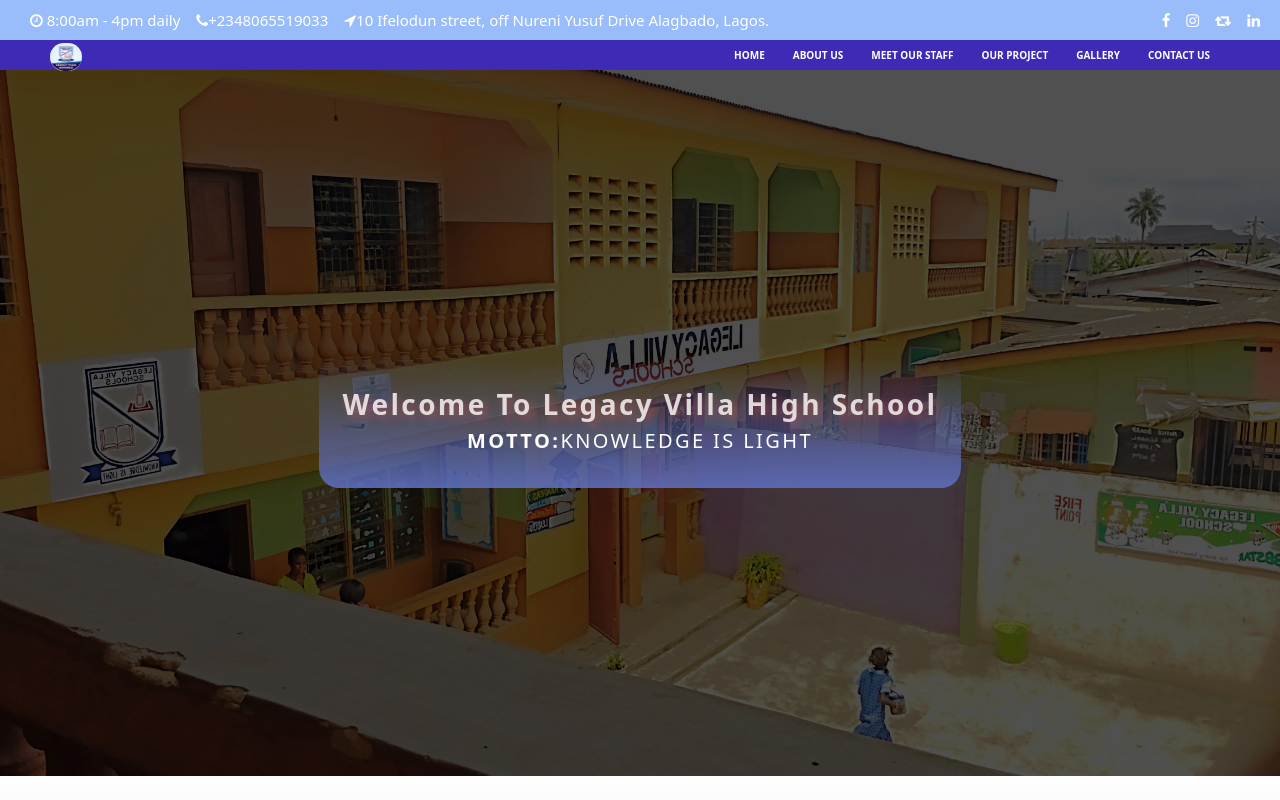
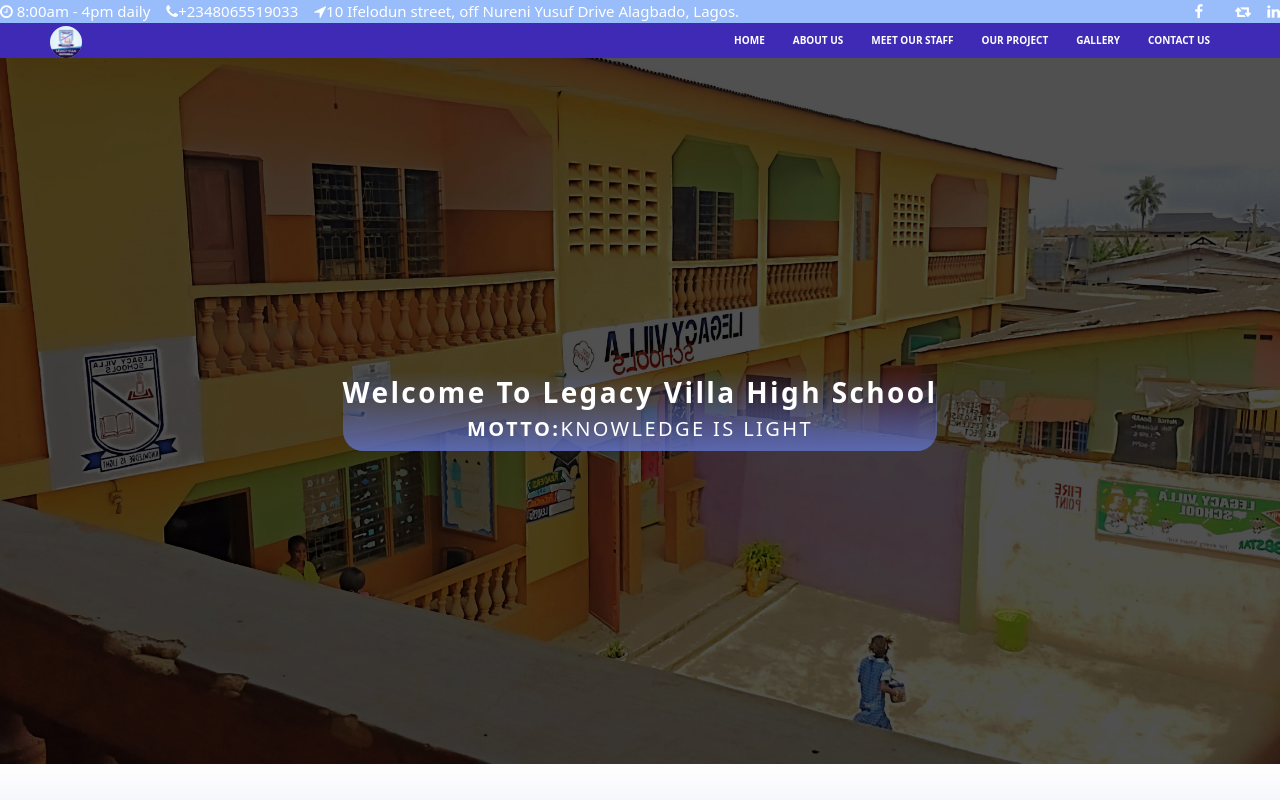
Before and after one commit to Tolulope-Ebenezer/TAILWIND-PROJECT, a website: page index.html in a window 1280 px wide. Shown: the top 800 px of the page. Drawn offline with nearby package versions, Linux system fonts and the light colour scheme; files that its build step writes are made by us from their sources.

Commit message:
rotation corrected

```diff
--- a/index.html
+++ b/index.html
@@ -18,9 +18,9 @@
 <body id="root" class="w-full min-h-screen p-0 m-0 font-poppins overflow-x-hidden">
   <!-- HEADER SECTION, CONTAIN NAV BAR AND LOGO-->
 
-  <header class="w-full h-full">
+  <header>
     <nav id="nav1"
-      class="bg-[rgba(126,170,250,0.788)] h-[40px] w-full text-white flex justify-between items-center pl-[30px] pr-[20px] text-[15px]">
+      class="bg-[rgba(126,170,250,0.788)] text-white flex justify-between items-center text-[15px] ">
       <!-- child div for the first nav  -->
       <div class="flex gap-4">
         <!-- working hours -->
@@ -34,15 +34,15 @@
       <!-- for further enquiries -->
       <div class="flex gap-4">
         <a href=""><i class="fa-brands fa-facebook fa"></i></a>
-        <a href=""><i class="fa-brands fa-instagram fa"></i></a>
+        <a href=""><i  m t="fa-brands fa-instagram fa"></i></a>
         <a href=""><i class="fa-brands fa-retweet fa"></i></a>
         <a href=""><i class="fa-brands fa-linkedin fa"></i></a>
       </div>
     </nav>
-    <nav class="bg-[rgba(28,4,167,0.849)] text-white h-[30px] w-full flex items-center justify-between">
+    <nav class="bg-[rgba(28,4,167,0.849)] text-white flex items-center justify-between">
       <!-- logo -->
       <div>
-        <img src="legacydocs/studentimg/LEGACY VILLA.jpg" alt="logo" class="ml-[50px] mt-[3px] h-8 w-8 rounded-[20px] [@media(max-width:927px)]:w-[28px] h-[28px]" id="logo"  />
+        <img src="legacydocs/studentimg/LEGACY VILLA.jpg" alt="logo" class="ml-[50px] mt-[3px] h-8 w-8 rounded-[20px]" id="logo"  />
       </div>
 
       <div>
@@ -63,11 +63,11 @@
   <!---START OF MAIN SECTION, THE LANDING PAGE-->
 
   <main id="homePage"
-    class="bg-cover bg-center bg-no-repeat flex items-center justify-center min-h-[88vh] md:min-h-[88.3vh] bg-[url('../others/LVSEXPOSURE2dark.jpg')] h-[40vh]">
+    class="bg-cover bg-center bg-no-repeat flex items-center justify-center min-h-[88vh] md:min-h-[88.3vh] bg-[url('../others/LVSEXPOSURE2dark.jpg')]">
     <div
-      class="flex flex-col items-center justify-center px-6 py-8 rounded-[20px] bg-gradient-to-b from-[rgba(128,139,196,0)] to-[rgba(94,109,187,0.9)] text-white tracking-[0.15em]">
+      class="flex flex-col items-center justify-center h-[80px] rounded-[20px] bg-gradient-to-b from-[rgba(128,139,196,0)] to-[rgba(94,109,187,0.9)] text-white tracking-[0.15em]">
       <h1
-        class="font-bold text-center text-[clamp(12px,3vw,28px)] text-[rgba(241,233,233,0.9)] [text-shadow:4px_4px_8px_rgba(194,86,86,0.6)] whitespace-nowrap leading-none">
+        class="font-bold text-center text-[clamp(12px,3vw,28px)] whitespace-nowrap leading-none">
         <span>Welcome To </span>Legacy Villa High School
       </h1>
       <p class="text-center text-[clamp(10px,2.5vw,20px)] font-thin mt-2 whitespace-nowrap"><span
@@ -78,7 +78,7 @@
   <!-- About us section starts here -->
 
   <section id="about_container"
-    class="h-[100vh] p-[10px] flex flex-col bg-gradient-to-b from-[rgba(128,139,196,0)] to-[rgba(94,109,187,0.9)]">
+    class="flex flex-col bg-gradient-to-b from-[rgba(128,139,196,0)] to-[rgba(94,109,187,0.9)]">
     <div
       class="w-[22%] h-[50px] flex justify-center items-center border-[6px] border-blue-900 border-solid my-[2.5%] mx-auto mt-[50px]">
       <h3 class="text-[clamp(10px,3vw,20px)] font-bold">About us</h3>
@@ -171,7 +171,7 @@
   <!-- Project Display starts here -->
 
   <section
-    class="w-full bg-gradient-to-b from-[rgba(128,139,196,0)] to-[rgba(94,109,187,0.9)] min-h-screen flex flex-col items-center px-6">
+    class="w-full bg-gradient-to-b from-[rgba(128,139,196,0)] to-[rgba(94,109,187,0.9)] flex flex-col items-center px-6">
     <div class="bg-[#7b75b8] text-white px-10 text-center mb-12 mt-[100px] sm:mt-[70px] md:mt-[50px]">
       <h2 class="text-[clamp(24px,4vw,40px)] font-bold tracking-[10px]">Explore</h2>
       <h4 class="text-[clamp(10px,2vw,20px)] font-light leading-[40px] tracking-[4px] whitespace-nowrap">OUR NEXT TERM
@@ -224,7 +224,7 @@
   <!-- FOOTER SECTION LSTART HERE -->
 
   <section id="footer"
-    class="h-[60vh] w-full mt-[20%] bg-gradient-to-t from-[rgba(54,63,140,0.5)] to-[rgba(16,3,129,0.719)] flex flex-col items-center justify-center text-white [@media(max-width:487px)]:h-[60%]">
+    class=" w-full mt-[20%] bg-gradient-to-t from-[rgba(54,63,140,0.5)] to-[rgba(16,3,129,0.719)] flex flex-col items-center justify-center text-white [@media(max-width:487px)]:h-[60%]">
     <div class="w-full h-[90%] flex flex-col items-center justify-center ">
       <div
         class="flex flex-row w-full h-[30%] mt-[10px] bg-gradient-to-t from-[rgba(54,63,140,0.5)] to-[rgba(16,3,129,0.5)] [@media(max-width:487px)]:bg-none justify-evenly rounded-[10px] items-center [@media(max-width:487px)]:flex-col [@media(max-width:487px)]:h-[50vh] [@media(max-width:487px)]:items-start [@media(max-width:487px)]:h-[70%] [@media(max-width:487px)]:mt-[40px] [@media(max-width:658px)]:gap-[15px] [@media(max-width:487px)]:w-[80%]">
```
Also changed, not shown: dist/output.css.
